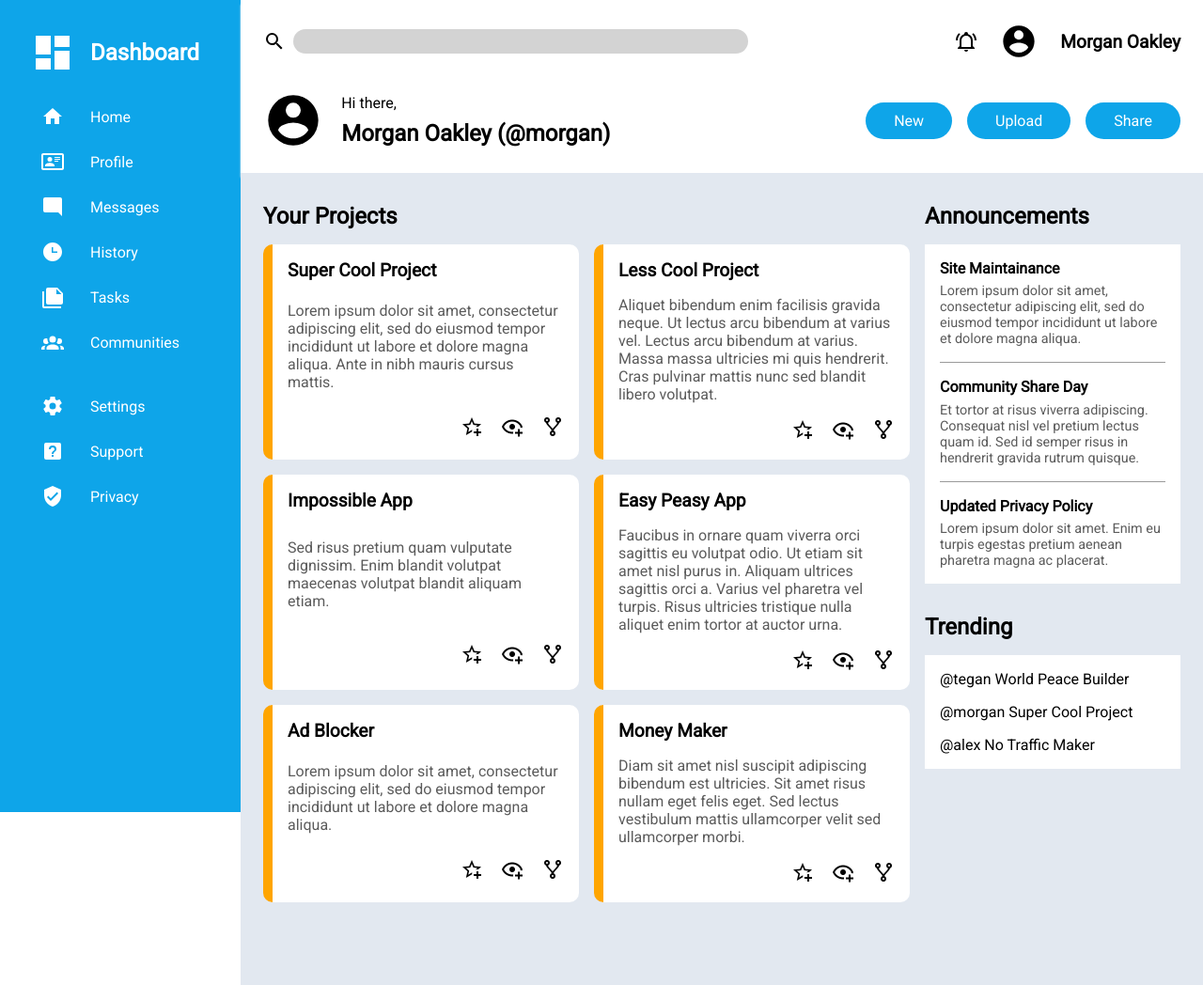
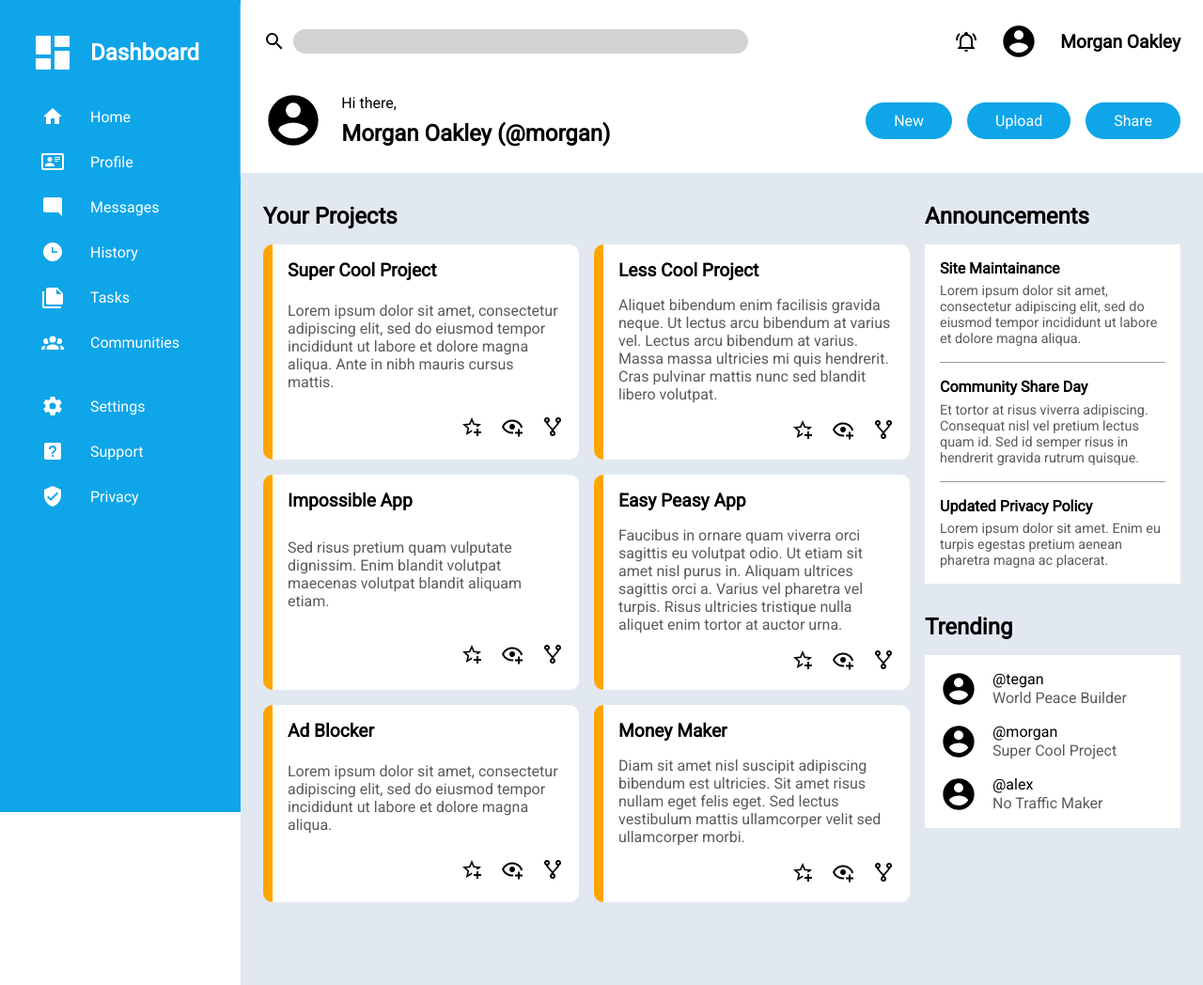
Before and after one commit to odin-project-works/intermediate-html-css-dashboard, a plain HTML site: page index.html in a window 1280 px wide. Shown: the whole page at 94% size. Drawn offline with Linux system fonts and the light colour scheme.

Commit message:
styled 'Trending' dashboard.

```diff
--- a/index.html
+++ b/index.html
@@ -206,17 +206,17 @@
                     <div id="trending-header" class="section-header">Trending</div>
                     <div id="trending-board">
                         <div class="trending-twitter-handle">
-                            <i class="trending-twitter-handle-avatar"></i>
+                            <i class="trending-twitter-handle-avatar"><img src="./assets/account-circle.svg" alt="Tegan account"></i>
                             <span class="trending-twitter-handle-name">@tegan</span>
                             <span class="trending-twitter-handle-title">World Peace Builder</span>
                         </div>
                         <div class="trending-twitter-handle">
-                            <i class="trending-twitter-handle-avatar"></i>
+                            <i class="trending-twitter-handle-avatar"><img src="./assets/account-circle.svg" alt="Morgan account"></i>
                             <span class="trending-twitter-handle-name">@morgan</span>
                             <span class="trending-twitter-handle-title">Super Cool Project</span>
                         </div>
                         <div class="trending-twitter-handle">
-                            <i class="trending-twitter-handle-avatar"></i>
+                            <i class="trending-twitter-handle-avatar"><img src="./assets/account-circle.svg" alt="Alex account"></i>
                             <span class="trending-twitter-handle-name">@alex</span>
                             <span class="trending-twitter-handle-title">No Traffic Maker</span>
                         </div>
--- a/style.css
+++ b/style.css
@@ -189,7 +189,7 @@ ul {
 
 #project-dashboard {
     display: grid;
-    grid-template-columns: repeat(auto-fit, minmax(250px, 1fr)) ;
+    grid-template-columns: repeat(auto-fit, minmax(250px, 1fr));
     gap: 1rem;
 }
 
@@ -256,3 +256,21 @@ ul {
     padding: 1rem;
     gap: 1rem;
 }
+
+.trending-twitter-handle {
+    display: grid;
+    grid-auto-flow: column;
+    justify-content: start;
+}
+
+.trending-twitter-handle-avatar {
+    grid-row: 1 / 3;
+    grid-column: 1 / 2;
+    width: 2.5rem;
+    height: 2.5rem;
+    margin-right: 1rem;
+}
+
+.trending-twitter-handle-title {
+    color: #5B5B5B;
+}
```
